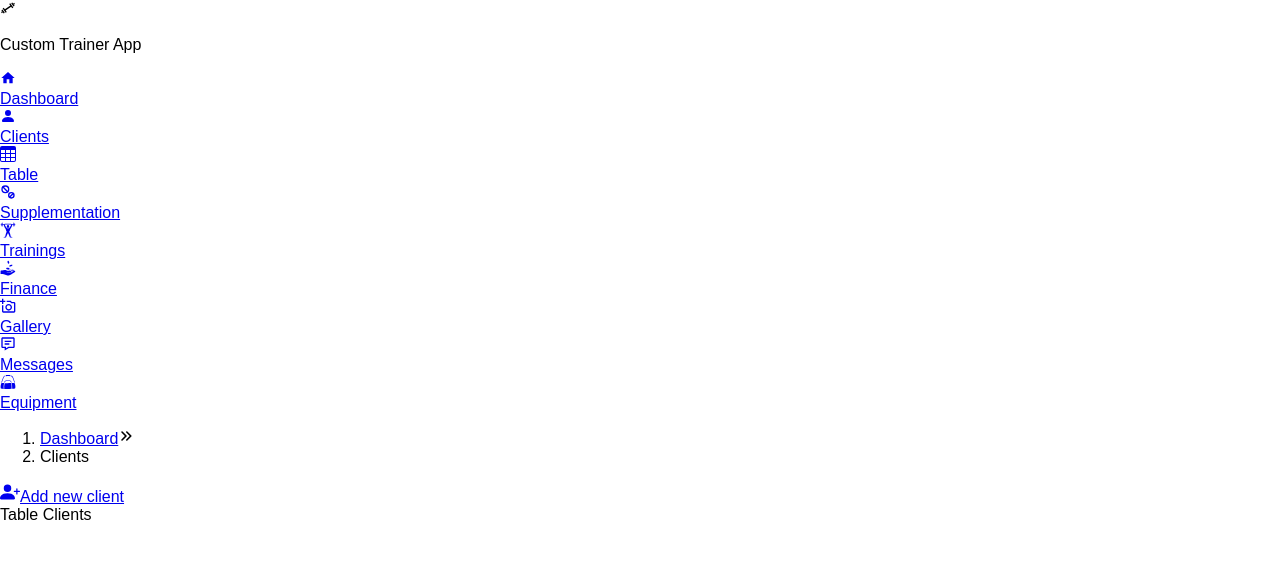
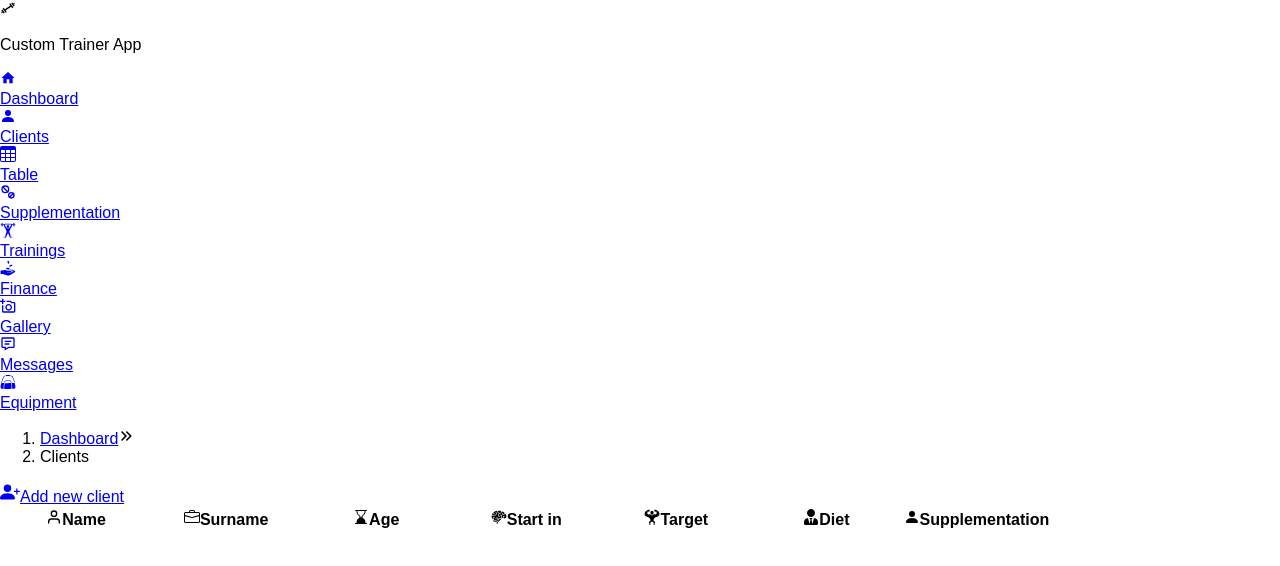
Before and after one commit to MateKoz/trainergym, a React (Create React App) app: page /clients in a window 1280 px wide. Shown: the top 566 px of the page. Built offline with nearby package versions, Linux system fonts and the light colour scheme.

Commit message:
create table header

```diff
--- /dev/null
+++ b/src/components/common/Datatable.jsx
@@ -0,0 +1,35 @@
+
+export const Datatable = ({ children, headers }) => {
+    const width = headers.reduce((acc, { colSize }) => acc + colSize, 0)
+    console.log(children?.length)
+    if (children?.length < 1) {
+        return (
+            <div className="bg-white p-4 overflow-x-auto w-full dark:bg-gray-700 text-center dark:text-gray-300">
+                No records to display
+            </div>
+        )
+    }
+    return (
+        <div className="bg-white p-4 rounded-xl overflow-x-auto w-full text-sm">
+            <table className="bg-white rounded-xl max-w-full border-collapse w-full">
+                <thead className="hidden lg:table-header-group font-bold text-center border-b-2 border-green-200  text-gray-800">
+                <tr>
+                    {headers.map(({ id, label, colSize }) => (
+                        <th
+                            className="px-4 py-2"
+                            key={id}
+                            style={{
+                                width: `${Math.round((colSize / width) * 10000) / 100}%`,
+                            }}>
+                            <div className='font-bold flex items-center gap-1'>
+                                {label}
+                            </div>
+                        </th>
+                    ))}
+                </tr>
+                </thead>
+                <tbody>{children}</tbody>
+            </table>
+        </div>
+    )
+}
--- a/src/components/navigation/MainPage.jsx
+++ b/src/components/navigation/MainPage.jsx
@@ -7,12 +7,12 @@ const MainPage = () => {
     return (
         <>
             <Navbar/>
-            <div className='flex h-screen'>
-                <div className='bg-white h-max p-2 pr-10'>
-                    <Sidebar/>
-                </div>
-                <div className='w-full h-full bg-green-100 px-20 pt-5'>
-                    <RoutesPath/>
+            <div className='flex'>
+                <Sidebar/>
+                <div className='w-screen h-screen'>
+                    <div className='h-screen bg-green-100 px-20 pt-5'>
+                        <RoutesPath/>
+                    </div>
                 </div>
             </div>
         </>
--- a/src/components/navigation/Navbar.jsx
+++ b/src/components/navigation/Navbar.jsx
@@ -4,10 +4,10 @@ import {CgGym} from "react-icons/cg";
 const Navbar = () => {
     return (
         <>
-            <div className='bg-white h-35 w-full flex border-b-2 border-slate-600'>
+            <div className='bg-white h-30 w-full flex sticky top-0 border-b-2 z-1 border-slate-600'>
                 <div className='flex m-5 items-center justify-start'>
-                    <CgGym className='text-black text-7xl mr-5'/>
-                    <p className='text-black font-semibold text-3xl'>Custom Trainer App</p>
+                    <CgGym className='text-black text-4xl mr-5'/>
+                    <p className='text-black font-semibold text-xl'>Custom Trainer App</p>
                 </div>
             </div>
         </>
--- a/src/components/navigation/Sidebar.jsx
+++ b/src/components/navigation/Sidebar.jsx
@@ -4,14 +4,14 @@ import {NavLink} from "react-router-dom";
 
 const Sidebar = () => {
     return (
-        <div className=''>
+        <div className='bg-white top-30 h-screen p-1 z-5 pr-6'>
             {data.map((item, index) => {
                 return (
                     <NavLink to={item.path} key={index}
                              className='flex hover:bg-slate-100 rounded ml-4 flex p-2 cursor-pointer text-gray-700  transition-transform ease-in-out hover:translate-x-1 duration-300 my-1  truncate '>
-                        <div className='flex items-center py-1'>
+                        <div className='flex items-center'>
                             <div className='mr-2 text-xl'>{item.icon}</div>
-                            <div className='text-lg'>{item.titles}</div>
+                            <div className='text-md'>{item.titles}</div>
                         </div>
                     </NavLink>
                 )
--- a/src/views/Clients/components/DatatableClients.jsx
+++ b/src/views/Clients/components/DatatableClients.jsx
@@ -1,14 +1,13 @@
 import React from 'react';
-import Card from "../../../components/common/Card";
+import {Datatable} from "../../../components/common/Datatable";
+import {headers} from "../data/HeadersTable";
 
 const DatatableClients = () => {
     return (
-        <>
-            <Card>
-                Table Clients
-            </Card>
-        </>
-    );
+        <Datatable headers={headers}>
+        </Datatable>
+
+);
 };
 
 export default DatatableClients;
--- /dev/null
+++ b/src/views/Clients/data/HeadersTable.js
@@ -0,0 +1,85 @@
+import {FiUser} from "react-icons/fi";
+import {GiBrain, GiMuscleUp,} from "react-icons/gi";
+import {FaUserTie,} from "react-icons/fa";
+import {BsFillPersonFill, BsBriefcase, BsHourglassBottom} from "react-icons/bs";
+
+export  const headers = [
+    {
+        id: '1',
+        label: (
+            <>
+                <FiUser className="mr-1"/>
+                Name
+            </>
+        ),
+        colSize: 1,
+
+    },
+    {
+        id: '2',
+        label: (
+            <>
+                <BsBriefcase className="mr-1"/>
+                Surname
+            </>
+        ),
+        colSize: 1,
+
+    },
+    {
+        id: '3',
+        label: (
+            <>
+                <BsHourglassBottom className="mr-1"/>
+                Age
+            </>
+        ),
+        colSize: 1,
+
+    },
+    {
+        id: '4',
+        label: (
+            <>
+                <GiBrain className="mr-1"/>
+                Start in
+            </>
+        ),
+        colSize: 1,
+
+    },
+    {
+        id: '5',
+        label: (
+            <>
+                <GiMuscleUp className="mr-1"/>
+                Target
+            </>
+        ),
+        colSize: 1,
+
+    },
+    {
+        id: '6',
+        label: (
+            <>
+                <FaUserTie className="mr-1"/>
+                Diet
+            </>
+        ),
+        colSize: 1,
+        mobileHidden: false,
+        mobileGrow: true,
+    },
+    {
+        id: '7',
+        label: (
+            <>
+                <BsFillPersonFill className="mr-1"/>
+                Supplementation
+            </>
+        ),
+        colSize: 1,
+
+    },
+]
```
